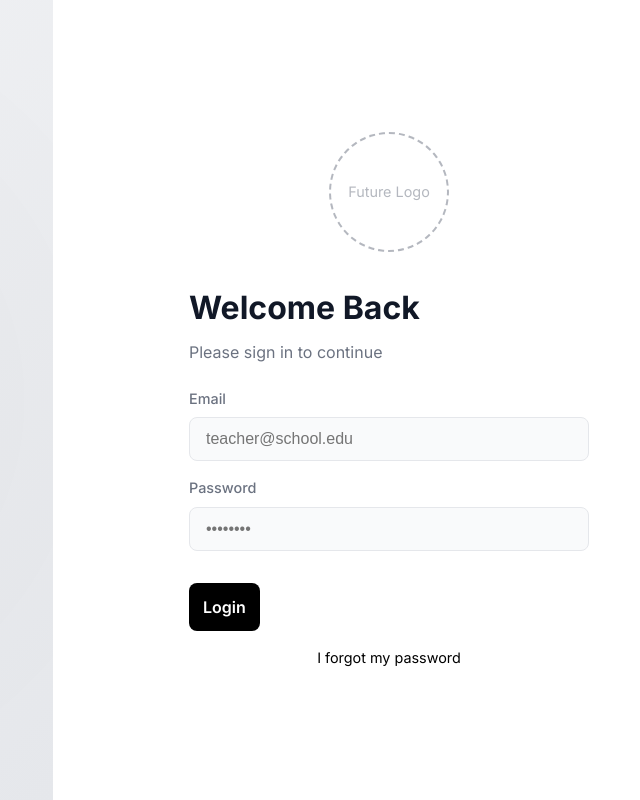
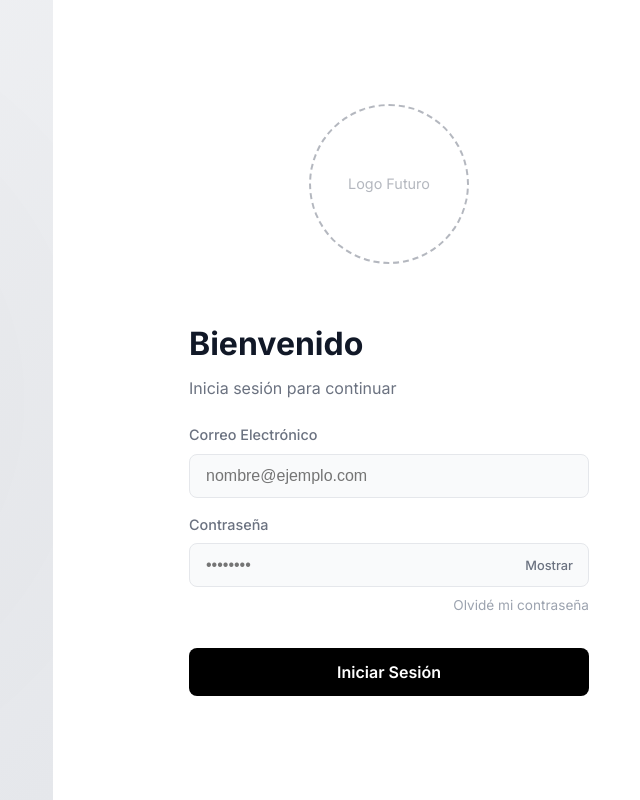
Before and after one commit to IvanOrg712/TeacherCalc, a React app: page / in a window 1280 px wide. Shown: the whole page, without its empty margins (555-1195 px from the left). Built offline with nearby package versions, Linux system fonts and the light colour scheme; the HTML template or start-up script is replaced by a standard one.

Commit message:
Changed the language to spanish and added a check for a correct email structure.

```diff
--- a/src/pages/LoginPage/LoginPage.css
+++ b/src/pages/LoginPage/LoginPage.css
@@ -50,8 +50,8 @@
 }
 
 .logo-placeholder {
-    width: 120px;
-    height: 120px;
+    width: 160px;
+    height: 160px;
     border: 2px dashed var(--text-secondary);
     border-radius: 50%;
     display: flex;
@@ -59,7 +59,7 @@
     justify-content: center;
     color: var(--text-secondary);
     font-size: 0.9rem;
-    margin-bottom: 2rem;
+    margin-bottom: 3.5rem;
     opacity: 0.5;
 }
 
@@ -95,6 +95,7 @@
 }
 
 .input-group input {
+    width: 100%;
     padding: 0.75rem 1rem;
     border-radius: 8px;
     border: 1px solid var(--border-color);
@@ -110,7 +111,32 @@
     box-shadow: 0 0 0 3px rgba(0, 0, 0, 0.1);
 }
 
+/* Password wrapper and toggle */
+.password-wrapper {
+    position: relative;
+    display: flex;
+    align-items: center;
+}
+
+.password-toggle {
+    position: absolute;
+    right: 12px;
+    background: none;
+    border: none;
+    color: var(--text-secondary);
+    font-size: 0.8rem;
+    cursor: pointer;
+    font-weight: 500;
+    padding: 4px;
+}
+
+.password-toggle:hover {
+    color: var(--text-primary);
+}
+
 .login-btn {
+    width: 100%;
+    /* Ensure full width */
     padding: 0.875rem;
     background-color: var(--primary-color);
     color: white;
@@ -118,6 +144,7 @@
     border-radius: 8px;
     font-size: 1rem;
     transition: background-color var(--transition-fast), transform 0.1s;
+    margin-top: 1.5rem;
 }
 
 .login-btn:hover {
@@ -129,15 +156,20 @@
 }
 
 .forgot-password {
-    text-align: center;
-    font-size: 0.9rem;
-    color: var(--primary-color);
+    text-align: right;
+    /* Right align as per common patterns under input */
+    font-size: 0.85rem;
+    color: #9ca3af;
+    /* Lighter gray (Tailwind Gray 400 equivalent) */
     cursor: pointer;
-    margin-top: 1rem;
+    margin-top: 0.5rem;
+    /* Pull it closer to password field */
+    margin-bottom: 0.5rem;
 }
 
 .forgot-password:hover {
     text-decoration: underline;
+    color: var(--text-secondary);
 }
 
 /* Mobile Responsiveness */
--- a/src/pages/LoginPage/LoginPage.tsx
+++ b/src/pages/LoginPage/LoginPage.tsx
@@ -1,14 +1,28 @@
 import React, { useState } from 'react';
 import './LoginPage.css';
-import { useNavigate } from 'react-router-dom';
+import { useNavigate }
+    from 'react-router-dom';
 
 const LoginPage: React.FC = () => {
     const [email, setEmail] = useState('');
     const [password, setPassword] = useState('');
+    const [emailError, setEmailError] = useState('');
+    const [showPassword, setShowPassword] = useState(false);
     const navigate = useNavigate();
+
+    const validateEmail = (email: string) => {
+        return /^[^\s@]+@[^\s@]+\.[^\s@]+$/.test(email);
+    };
 
     const handleLogin = (e: React.FormEvent) => {
         e.preventDefault();
+
+        if (!validateEmail(email)) {
+            setEmailError('Por favor ingresa un correo válido');
+            return;
+        }
+        setEmailError('');
+
         // TODO: Implement actual authentication
         console.log('Logging in with:', email, password);
         navigate('/dashboard');
@@ -22,47 +36,61 @@ const LoginPage: React.FC = () => {
 
             <div className="login-form-section">
                 <div className="logo-placeholder">
-                    Future Logo
+                    Logo Futuro
                 </div>
 
                 <div className="login-form-card">
                     <div className="form-header">
-                        <h1>Welcome Back</h1>
-                        <p>Please sign in to continue</p>
+                        <h1>Bienvenido</h1>
+                        <p>Inicia sesión para continuar</p>
                     </div>
 
                     <form onSubmit={handleLogin}>
                         <div className="input-group">
-                            <label htmlFor="email">Email</label>
+                            <label htmlFor="email">Correo Electrónico</label>
                             <input
                                 type="email"
                                 id="email"
-                                placeholder="teacher@school.edu"
+                                placeholder="nombre@ejemplo.com"
                                 value={email}
-                                onChange={(e) => setEmail(e.target.value)}
+                                onChange={(e) => {
+                                    setEmail(e.target.value);
+                                    if (emailError) setEmailError('');
+                                }}
                                 required
+                                className={emailError ? 'error' : ''}
                             />
+                            {emailError && <span className="error-text">{emailError}</span>}
                         </div>
 
                         <div className="input-group" style={{ marginTop: '1rem' }}>
-                            <label htmlFor="password">Password</label>
+                            <label htmlFor="password">Contraseña</label>
+                            <div className="password-wrapper">
                                 <input
-                                type="password"
+                                    type={showPassword ? "text" : "password"}
                                     id="password"
                                     placeholder="••••••••"
                                     value={password}
                                     onChange={(e) => setPassword(e.target.value)}
                                     required
                                 />
+                                <button
+                                    type="button"
+                                    className="password-toggle"
+                                    onClick={() => setShowPassword(!showPassword)}
+                                >
+                                    {showPassword ? "Ocultar" : "Mostrar"}
+                                </button>
+                            </div>
                         </div>
 
-                        <button type="submit" className="login-btn" style={{ marginTop: '2rem' }}>
-                            Login
+                        <div className="forgot-password">
+                            Olvidé mi contraseña
+                        </div>
+
+                        <button type="submit" className="login-btn">
+                            Iniciar Sesión
                         </button>
-
-                        <div className="forgot-password">
-                            I forgot my password
-                        </div>
                     </form>
                 </div>
             </div>
```
Lines whose indentation alone changed are shown as unchanged.
